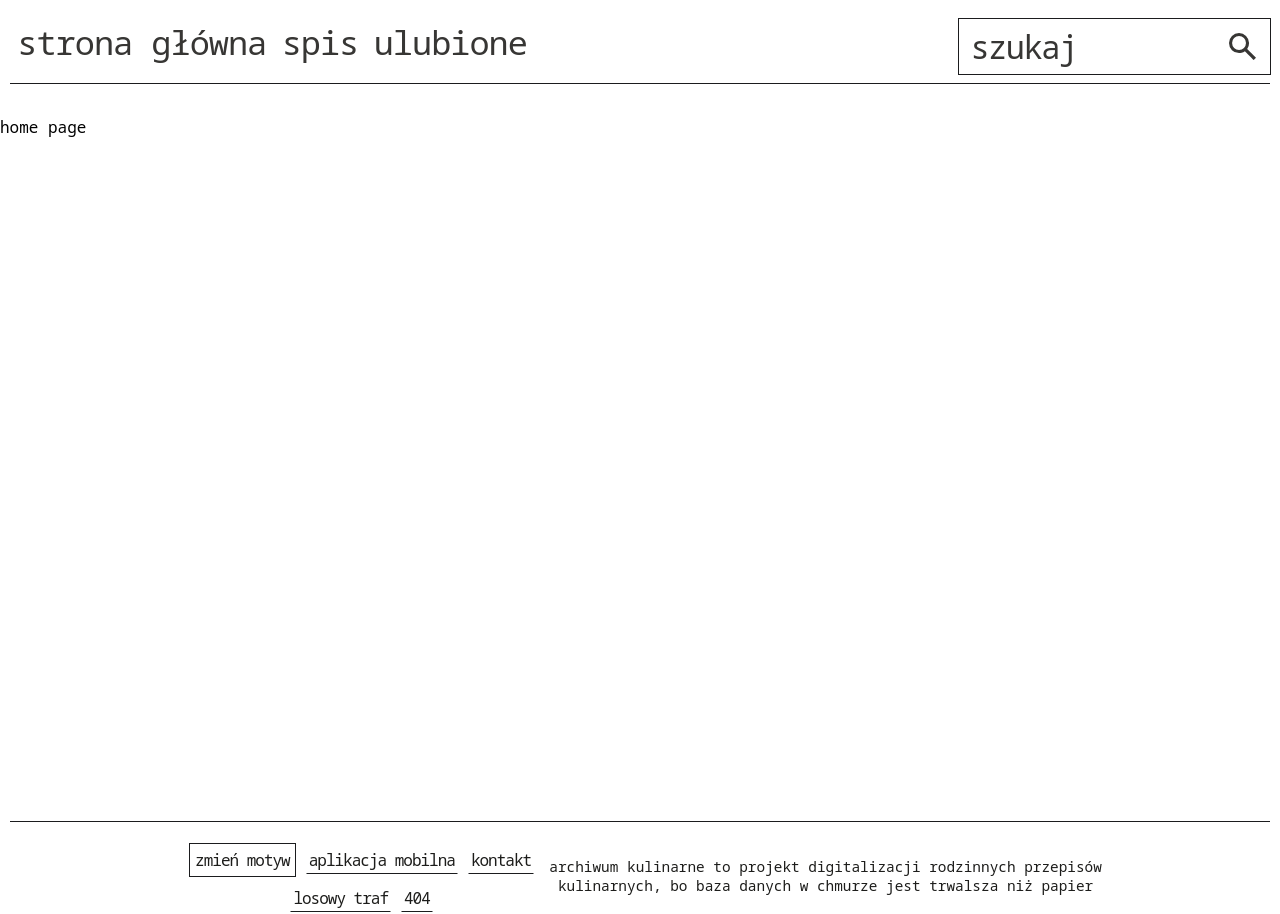
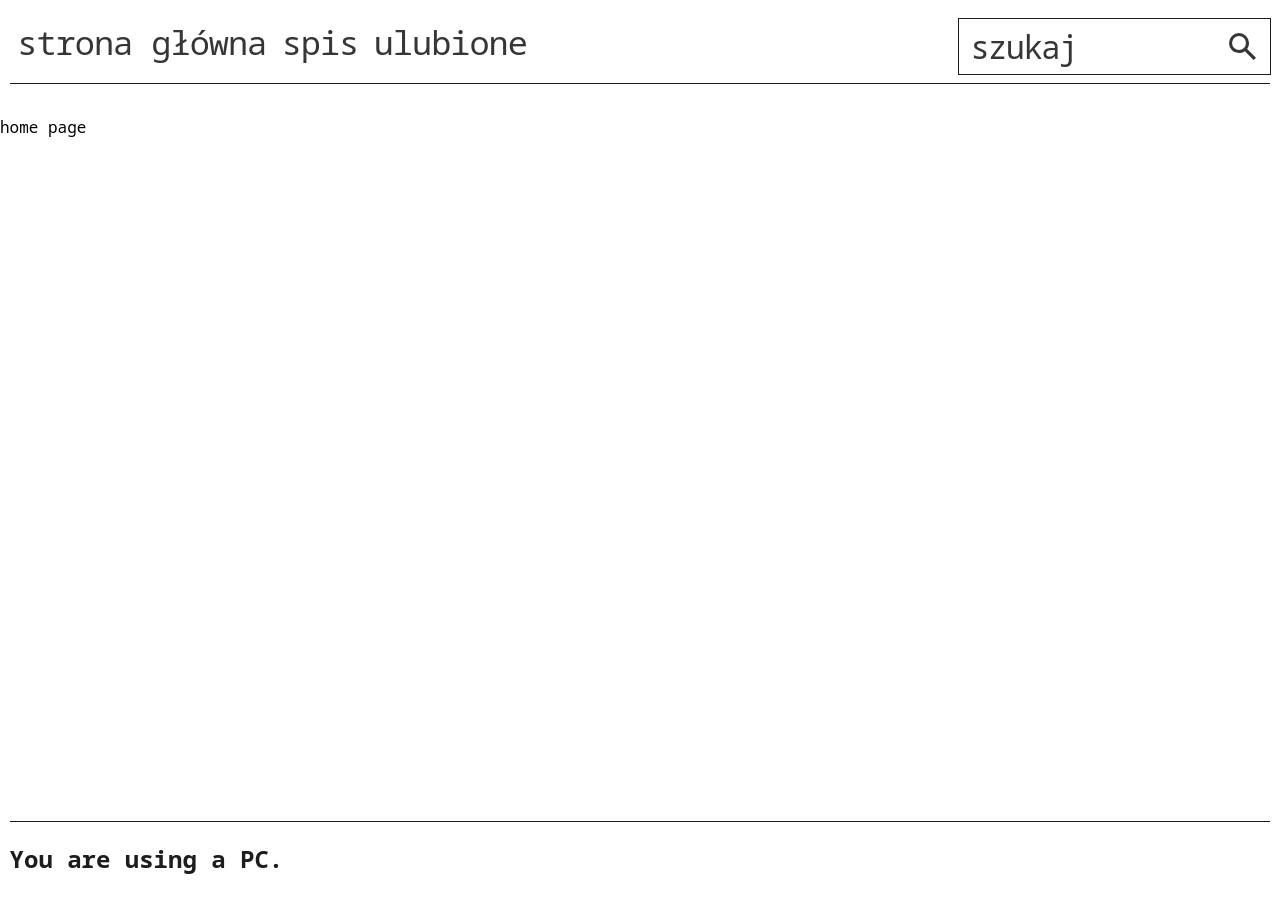
Before and after one commit to deadbraindev/archiwum-kulinarne, a Next.js app: page / in a window 1280 px wide. Shown: the top 914 px of the page. Built offline with nearby package versions, Linux system fonts and the light colour scheme.

Commit message:
device check middleware

```diff
--- a/components/Footer.jsx
+++ b/components/Footer.jsx
@@ -1,4 +1,5 @@
 import React from 'react';
+import { headers } from 'next/headers';
 import Link from 'next/link';
 // import Skeleton from 'react-loading-skeleton';
 // import useLocalStorage from 'use-local-storage';
@@ -31,8 +32,20 @@
 
   //* THEME CHANGER END
 
+  const headersList = headers();
+  const userAgent = headersList.get('user-agent');
+  const isMobileView = userAgent.match(
+    /Android|BlackBerry|iPhone|iPad|iPod|Opera Mini|IEMobile|WPDesktop/i
+  );
+
   return (
     <footer className="footer">
+      <h2>
+        {isMobileView
+          ? 'You are using a mobile device.'
+          : 'You are using a PC.'}
+      </h2>
+
       <div className="footerSocial" />
 
       <div className="footerLinks">
--- a/components/Navbar.jsx
+++ b/components/Navbar.jsx
@@ -1,6 +1,8 @@
 'use client';
 
 import React, { useState, useEffect, useRef } from 'react';
+import { isMobile } from 'react-device-detect';
+
 // import { useNavigate, useSearchParams } from 'react-router-dom';
 import { useRouter, useSearchParams } from 'next/navigation';
 import Link from 'next/link';
@@ -8,6 +10,7 @@
 // import styles from '../app/styles/Navbar.module.css';
 // import { useMediaQuery } from 'react-responsive';
 import { ToastContainer, Slide } from 'react-toastify';
+import useMobileDetect from './useMobileDetect.ts';
 // import 'react-toastify/dist/ReactToastify.css';
 
 // import Skeleton from 'react-loading-skeleton';
@@ -38,7 +41,9 @@
 }
 function Navbar() {
   // const navigate = useNavigate();
-
+  const currentDevice = useMobileDetect();
+  // console.log(currentDevice.isDesktop());
+  // request.nextUrl.searchParams.set('viewport', viewport);
   const searchParams = useSearchParams();
 
   const paramSearch = searchParams.get('szukaj'); // zaciaganie paramatre search z linka
@@ -111,10 +116,13 @@
   const navListDynamicClasses = classNames(
     'navList',
     windowWidth === undefined ? 'navLoading' : '', // warunek bo przy odsiwezaniu jest moment ze windowWidth jest undefined i brzydko znika navbar
-    windowWidth < 900 && !isHamburgerClicked ? 'hidden' : 'visible'
+    currentDevice.isMobile() || (windowWidth < 900 && !isHamburgerClicked)
+      ? 'hidden'
+      : 'visible'
   );
   const navMiniDynamicClasses = classNames(
     'navMini'
+    // isMobile || windowWidth < 900 ? 'visible' : 'hidden'
     // windowWidth < 900 ? 'visible' : 'hidden',
     // windowWidth === undefined ? 'visible' : 'visible' // warunek bo przy odsiwezaniu jest moment ze windowWidth jest undefined i brzydko znika navbar
   );
--- /dev/null
+++ b/components/useMobileDetect.ts
@@ -0,0 +1,25 @@
+import { useEffect } from 'react'
+
+const getMobileDetect = (userAgent: NavigatorID['userAgent']) => {
+  const isAndroid = () => Boolean(userAgent.match(/Android/i))
+  const isIos = () => Boolean(userAgent.match(/iPhone|iPad|iPod/i))
+  const isOpera = () => Boolean(userAgent.match(/Opera Mini/i))
+  const isWindows = () => Boolean(userAgent.match(/IEMobile/i))
+  const isSSR = () => Boolean(userAgent.match(/SSR/i))
+  const isMobile = () => Boolean(isAndroid() || isIos() || isOpera() || isWindows())
+  const isDesktop = () => Boolean(!isMobile() && !isSSR())
+  return {
+    isMobile,
+    isDesktop,
+    isAndroid,
+    isIos,
+    isSSR,
+  }
+}
+const useMobileDetect = () => {
+  useEffect(() => {}, [])
+  const userAgent = typeof navigator === 'undefined' ? 'SSR' : navigator.userAgent
+  return getMobileDetect(userAgent)
+}
+
+export default useMobileDetect
--- a/package.json
+++ b/package.json
@@ -21,6 +21,7 @@
     "next-connect": "^0.13.0",
     "nextjs-cors": "^2.1.2",
     "react": "^18.2.0",
+    "react-device-detect": "^2.2.3",
     "react-dom": "^18.2.0",
     "react-loading-skeleton": "^3.2.0",
     "react-toastify": "^9.1.2"
```
Also changed, not shown: 1 other file (tests, documents, lock files or other folders).
